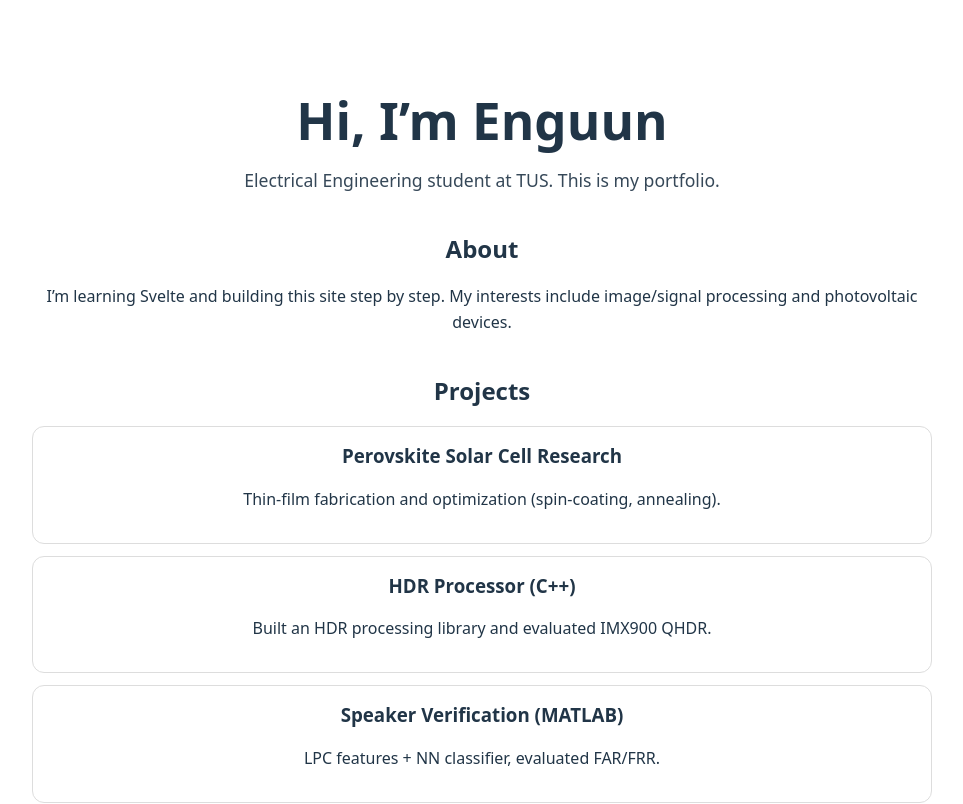
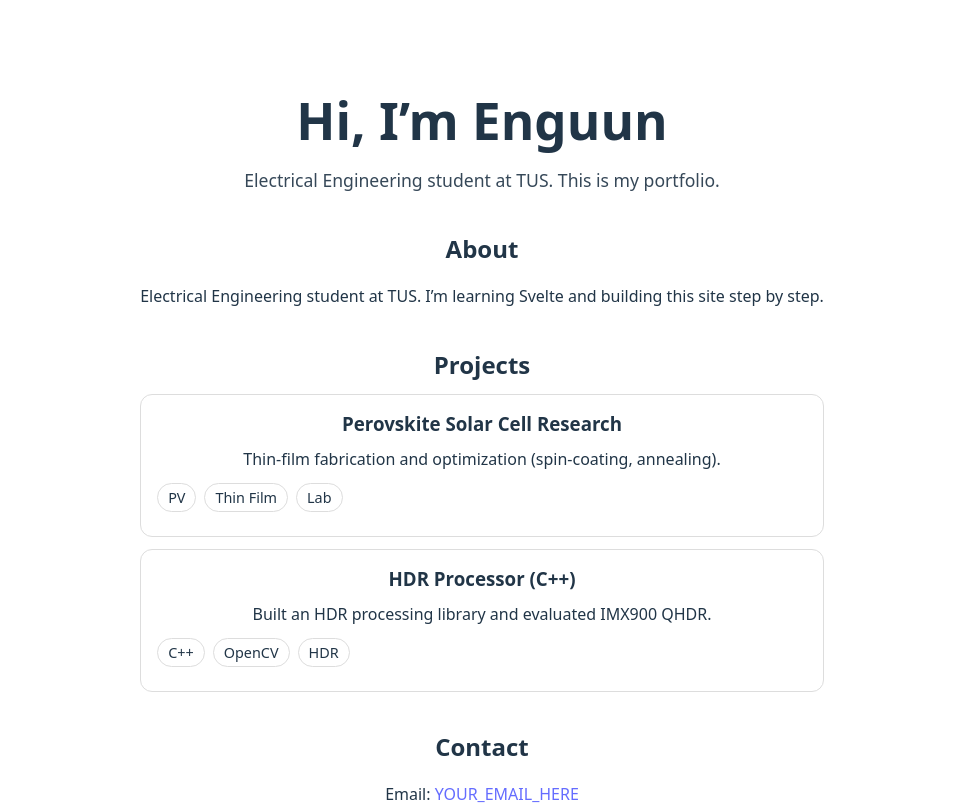
Before and after one commit to enguun94/portfolio-web, a Svelte app: page / in a window 1280 px wide. Shown: the top 804 px of the page, without its empty margins (158-1121 px from the left). Built offline with nearby package versions, Linux system fonts and the light colour scheme.

Commit message:
Let's add some components

```diff
--- a/src/App.svelte
+++ b/src/App.svelte
@@ -1,47 +1,46 @@
 <script>
+  import Header from "./lib/Header.svelte";
+  import Section from "./lib/Section.svelte";
+  import ProjectCard from "./lib/ProjectCard.svelte";
+
   const name = "Enguun";
 
   const projects = [
-    { title: "Perovskite Solar Cell Research", desc: "Thin-film fabrication and optimization (spin-coating, annealing)." },
-    { title: "HDR Processor (C++)", desc: "Built an HDR processing library and evaluated IMX900 QHDR." },
-    { title: "Speaker Verification (MATLAB)", desc: "LPC features + NN classifier, evaluated FAR/FRR." },
+    {
+      title: "Perovskite Solar Cell Research",
+      desc: "Thin-film fabrication and optimization (spin-coating, annealing).",
+      tech: ["PV", "Thin Film", "Lab"],
+      link: ""
+    },
+    {
+      title: "HDR Processor (C++)",
+      desc: "Built an HDR processing library and evaluated IMX900 QHDR.",
+      tech: ["C++", "OpenCV", "HDR"],
+      link: ""
+    },
   ];
 </script>
 
 <main>
-  <header>
-    <h1>Hi, I’m {name}</h1>
-    <p class="lead">
-      Electrical Engineering student at TUS. This is my portfolio.
+  <Header {name} />
+
+  <Section title="About">
+    <p>
+      Electrical Engineering student at TUS. I’m learning Svelte and building this site step by step.
     </p>
-  </header>
+  </Section>
 
-  <section>
-    <h2>About</h2>
-    <p>
-      I’m learning Svelte and building this site step by step. My interests include
-      image/signal processing and photovoltaic devices.
-    </p>
-  </section>
+  <Section title="Projects">
+    <div class="grid">
+      {#each projects as p}
+        <ProjectCard {...p} />
+      {/each}
+    </div>
+  </Section>
 
-  <section>
-    <h2>Projects</h2>
-    <ul class="cards">
-      {#each projects as p}
-        <li class="card">
-          <h3>{p.title}</h3>
-          <p>{p.desc}</p>
-        </li>
-      {/each}
-    </ul>
-  </section>
-
-  <section>
-    <h2>Contact</h2>
-    <p>
-      Email: <a href="mailto:s.enguun94@gmail.com">s.enguun94@gmail.com</a>
-    </p>
-  </section>
+  <Section title="Contact">
+    <p>Email: <a href="mailto:YOUR_EMAIL_HERE">YOUR_EMAIL_HERE</a></p>
+  </Section>
 </main>
 
 <style>
@@ -52,32 +51,8 @@
     font-family: system-ui;
     line-height: 1.6;
   }
-
-  header {
-    margin-bottom: 32px;
-  }
-
-  .lead {
-    font-size: 1.1rem;
-    opacity: 0.9;
-  }
-
-  section {
-    margin: 36px 0;
-  }
-
-  .cards {
-    list-style: none;
-    padding: 0;
+  .grid {
     display: grid;
     gap: 12px;
   }
-
-  .card {
-    border: 1px solid #ddd;
-    border-radius: 12px;
-    padding: 14px 16px;
-  }
-
-  h1, h2, h3 { margin: 0 0 10px; }
 </style>
--- /dev/null
+++ b/src/lib/Header.svelte
@@ -0,0 +1,15 @@
+<script>
+  export let name = "Enguun";
+  export let tagline = "Electrical Engineering student at TUS. This is my portfolio.";
+</script>
+
+<header>
+  <h1>Hi, I’m {name}</h1>
+  <p class="lead">{tagline}</p>
+</header>
+
+<style>
+  header { margin-bottom: 32px; }
+  .lead { font-size: 1.1rem; opacity: 0.9; }
+  h1 { margin: 0 0 10px; }
+</style>
--- /dev/null
+++ b/src/lib/ProjectCard.svelte
@@ -0,0 +1,48 @@
+<script>
+  export let title = "";
+  export let desc = "";
+  export let tech = [];
+  export let link = "";
+</script>
+
+<article class="card">
+  <h3>{title}</h3>
+  <p>{desc}</p>
+
+  {#if tech?.length}
+    <ul class="tech">
+      {#each tech as t}
+        <li>{t}</li>
+      {/each}
+    </ul>
+  {/if}
+
+  {#if link}
+    <a class="link" href={link} target="_blank" rel="noreferrer">View</a>
+  {/if}
+</article>
+
+<style>
+  .card {
+    border: 1px solid #ddd;
+    border-radius: 12px;
+    padding: 14px 16px;
+  }
+  h3 { margin: 0 0 8px; }
+  p { margin: 0 0 10px; }
+  .tech {
+    list-style: none;
+    padding: 0;
+    margin: 0 0 10px;
+    display: flex;
+    gap: 8px;
+    flex-wrap: wrap;
+  }
+  .tech li {
+    border: 1px solid #ddd;
+    border-radius: 999px;
+    padding: 2px 10px;
+    font-size: 0.9rem;
+  }
+  .link { font-weight: 600; }
+</style>
--- /dev/null
+++ b/src/lib/Section.svelte
@@ -0,0 +1,15 @@
+<script>
+  export let title = "";
+</script>
+
+<section>
+  <h2>{title}</h2>
+  <div class="content">
+    <slot />
+  </div>
+</section>
+
+<style>
+  section { margin: 36px 0; }
+  h2 { margin: 0 0 10px; }
+</style>
```
